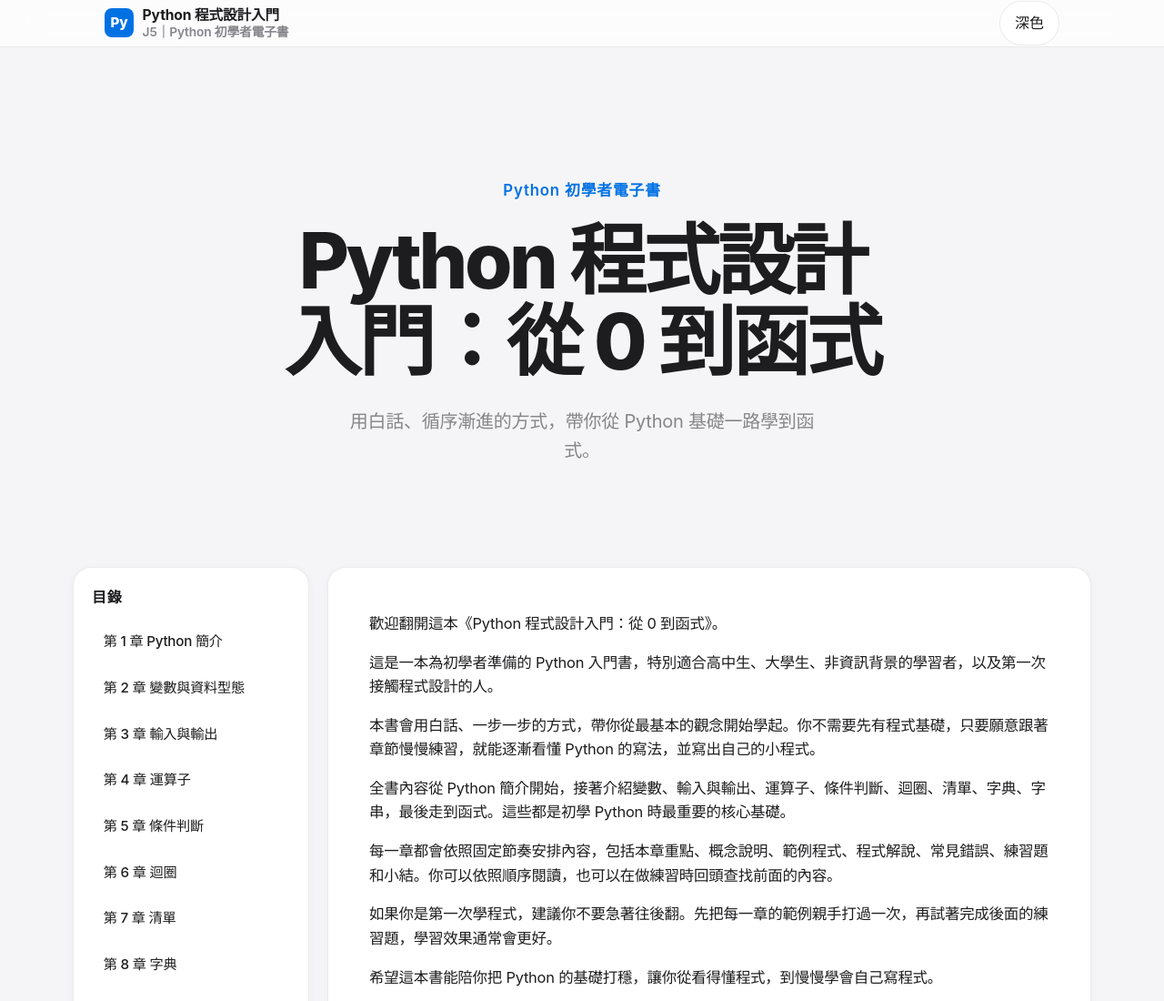
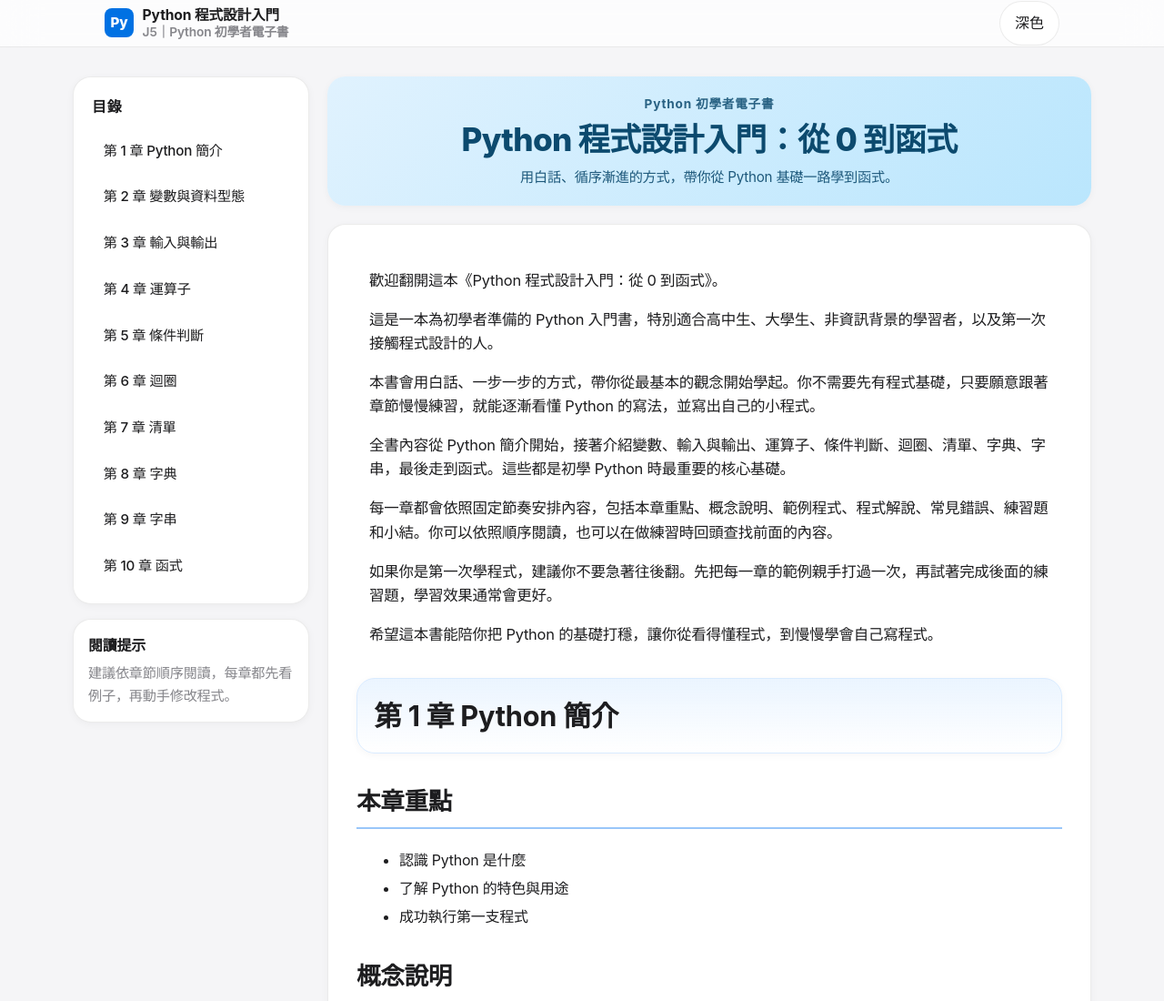
Before and after one commit to j945935cy/Python-for-Beginners-Book, a website: page index.html in a window 1280 px wide. Shown: the top 1100 px of the page at 91% size. Drawn offline with Linux system fonts and the light colour scheme.

Commit message:
feat(ui): align hero block with content and reduce height

```diff
--- a/assets/css/site.css
+++ b/assets/css/site.css
@@ -191,7 +191,7 @@
 
 .site-layout {
   width: min(1120px, calc(100% - 2rem));
-  margin: 3rem auto 5rem;
+  margin: 2rem auto 4rem;
   display: grid;
   grid-template-columns: var(--sidebar-width) minmax(0, 1fr);
   gap: 1.25rem;
@@ -316,20 +316,27 @@
 .site-hero {
   position: relative;
   overflow: hidden;
+  width: 100%;
   margin: 0;
-  width: 100%;
-  min-height: 50vh;
-  padding: clamp(6rem, 5rem + 5vw, 10rem) 1.5rem 4rem;
-  border-radius: 0;
+  min-height: auto;
+  padding: 1.25rem 2rem;
+  border-radius: var(--radius) !important;
   transform: translateZ(0);
-  background: transparent;
-  color: var(--text);
+  background: linear-gradient(135deg, #e0f2fe 0%, #bae6fd 100%);
+  color: #0c4a6e;
   display: flex;
   flex-direction: column;
   justify-content: center;
   align-items: center;
   text-align: center;
-  gap: 1.2rem;
+  gap: 0.5rem;
+  box-shadow: var(--shadow-soft);
+}
+
+body.dark .site-hero {
+  background: linear-gradient(135deg, rgba(41, 151, 255, 0.15) 0%, rgba(0, 113, 227, 0.25) 100%);
+  color: #f0f9ff;
+  border: 1px solid var(--border-solid);
 }
 
 .site-hero::before {
@@ -351,21 +358,22 @@
 
 .site-hero-kicker {
   margin: 0;
-  color: var(--primary);
-  font-size: 1.05rem;
-  font-weight: 600;
-  letter-spacing: 0.05em;
+  color: inherit;
+  opacity: 0.85;
+  font-size: 0.85rem;
+  font-weight: 700;
+  letter-spacing: 0.06em;
 }
 
 h1.title {
   margin: 0;
-  font-size: clamp(3rem, 2.5rem + 3.5vw, 5.5rem);
+  font-size: clamp(1.6rem, 1.4rem + 1vw, 2.2rem);
   font-weight: 800;
-  line-height: 1.05;
-  letter-spacing: -0.04em;
-  max-width: 20ch;
+  line-height: 1.1;
+  letter-spacing: -0.02em;
+  max-width: 30ch;
   text-wrap: balance;
-  color: var(--text);
+  color: inherit;
 }
 
 p.author {
@@ -381,10 +389,11 @@
 
 .site-hero-lead {
   max-width: 34rem;
-  margin: 0.5rem auto 0;
-  color: var(--muted);
-  font-size: 1.25rem;
-  line-height: 1.6;
+  margin: 0.2rem auto 0;
+  color: inherit;
+  opacity: 0.9;
+  font-size: 0.95rem;
+  line-height: 1.5;
   font-weight: 400;
 }
 
--- a/assets/js/site.js
+++ b/assets/js/site.js
@@ -118,6 +118,7 @@
   main.className = "site-main";
 
   titleHeader.classList.add("site-hero");
+  main.append(titleHeader);
 
   const article = document.createElement("article");
   article.className = "book-article";
@@ -126,8 +127,6 @@
 
   main.append(article);
   layout.append(sidebar, main);
-
-  body.append(titleHeader);
   body.append(layout);
 
   return { sidebar, content: main, article };
```
